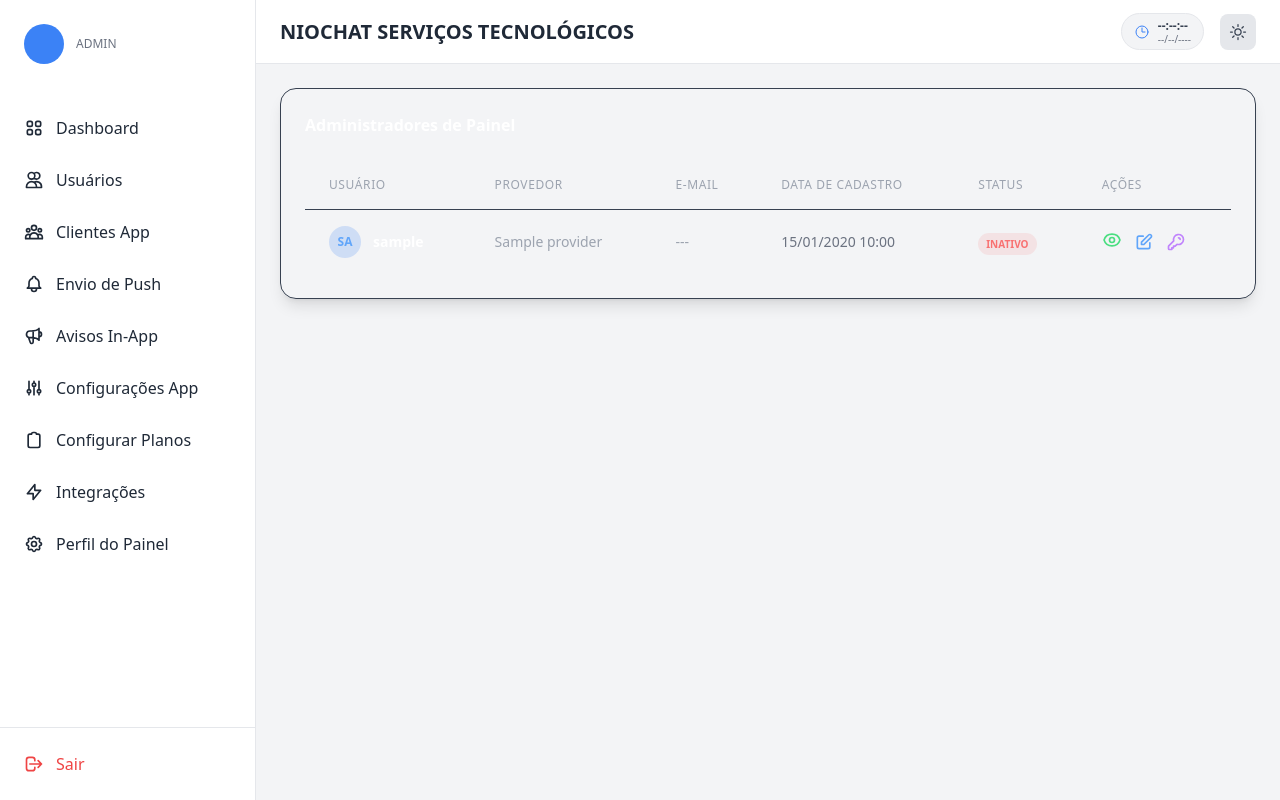
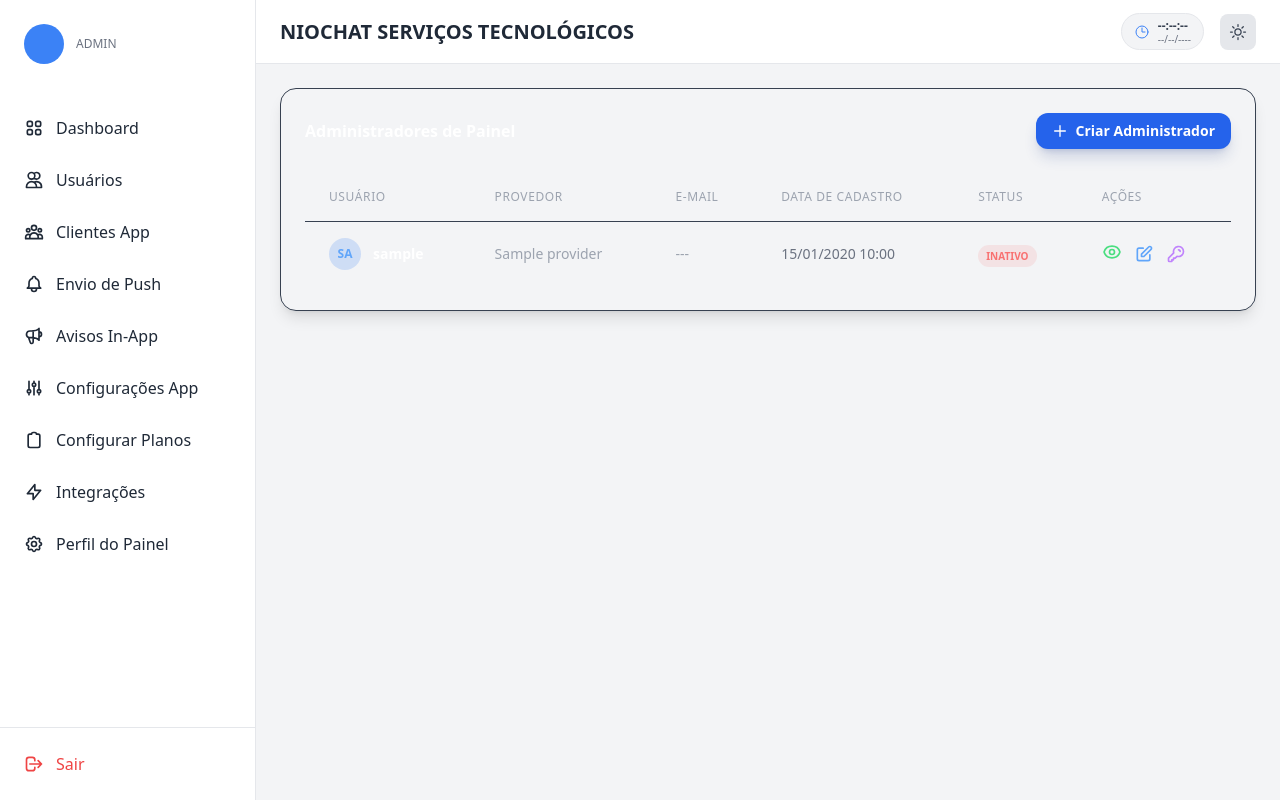
Before and after one commit to juniorssilvaa/app_provedor, a Django app: template backend/templates/super_admin/users.html in a window 1280 px wide. Run offline with Django 5.2, Linux system fonts and the light colour scheme; the template is opened without the code that fills it: most values are stand-ins (such as "Sample title", 1, 10 or a date in 2020); some libraries are stand-ins or nearby versions.

Commit message:
fix: correct HTML structure for create user modal

```diff
--- a/backend/templates/super_admin/users.html
+++ b/backend/templates/super_admin/users.html
@@ -2,6 +2,7 @@
 
 {% block content %}
 <div class="glass-panel rounded-2xl p-6 border border-gray-700 shadow-lg" x-data="{
+    showCreateModal: false,
     showEditModal: false,
     showPasswordModal: false,
     currentUser: { id: '', username: '', email: '' },
@@ -16,6 +17,13 @@
 }">
     <div class="flex justify-between items-center mb-6">
         <h3 class="text-base font-bold text-white">Administradores de Painel</h3>
+        <button @click="showCreateModal = true"
+            class="flex items-center space-x-2 bg-blue-600 hover:bg-blue-700 text-white px-4 py-2 rounded-xl text-sm font-bold shadow-lg shadow-blue-900/20 transition-all">
+            <svg class="w-4 h-4" fill="none" stroke="currentColor" viewBox="0 0 24 24">
+                <path stroke-linecap="round" stroke-linejoin="round" stroke-width="2" d="M12 4v16m8-8H4" />
+            </svg>
+            <span>Criar Administrador</span>
+        </button>
     </div>
     <div class="overflow-x-auto">
         <table class="w-full text-left">
@@ -196,5 +204,64 @@
             </form>
         </div>
     </div>
+
+    <!-- Create Modal -->
+    <div x-show="showCreateModal"
+        class="fixed inset-0 z-50 flex items-center justify-center p-4 bg-black/60 backdrop-blur-sm" x-cloak
+        @keydown.escape.window="showCreateModal = false">
+        <div class="glass-panel w-full max-w-md rounded-2xl border border-gray-700 shadow-2xl p-6"
+            @click.away="showCreateModal = false" x-transition:enter="transition ease-out duration-300"
+            x-transition:enter-start="opacity-0 scale-95" x-transition:enter-end="opacity-100 scale-100">
+
+            <h3 class="text-xl font-bold text-white mb-6">Criar Administrador</h3>
+
+            <form action="{% url 'super_admin_users' %}" method="POST" class="space-y-4">
+                {% csrf_token %}
+                <input type="hidden" name="action" value="create">
+
+                <div>
+                    <label class="block text-xs font-bold text-gray-400 uppercase tracking-wider mb-2">Nome de
+                        Usuário</label>
+                    <input type="text" name="username" required
+                        class="w-full bg-gray-800 border border-gray-700 rounded-xl p-3 text-white text-sm focus:ring-blue-500 focus:border-blue-500 transition-all">
+                </div>
+
+                <div>
+                    <label class="block text-xs font-bold text-gray-400 uppercase tracking-wider mb-2">E-mail</label>
+                    <input type="email" name="email"
+                        class="w-full bg-gray-800 border border-gray-700 rounded-xl p-3 text-white text-sm focus:ring-blue-500 focus:border-blue-500 transition-all">
+                </div>
+
+                <div>
+                    <label class="block text-xs font-bold text-gray-400 uppercase tracking-wider mb-2">Senha</label>
+                    <input type="password" name="password" required
+                        class="w-full bg-gray-800 border border-gray-700 rounded-xl p-3 text-white text-sm focus:ring-blue-500 focus:border-blue-500 transition-all"
+                        placeholder="Mínimo 8 caracteres">
+                </div>
+
+                <div>
+                    <label class="block text-xs font-bold text-gray-400 uppercase tracking-wider mb-2">Provedor</label>
+                    <select name="provider_id"
+                        class="w-full bg-gray-800 border border-gray-700 rounded-xl p-3 text-white text-sm focus:ring-blue-500 focus:border-blue-500 transition-all">
+                        <option value="">Nenhum (Apenas Super Admin)</option>
+                        {% for provider in providers %}
+                        <option value="{{ provider.pk }}">{{ provider.name }}</option>
+                        {% endfor %}
+                    </select>
+                </div>
+
+                <div class="flex space-x-3 mt-8 pt-4 border-t border-gray-700">
+                    <button type="button" @click="showCreateModal = false"
+                        class="flex-1 px-4 py-2 bg-gray-700 hover:bg-gray-600 text-white text-sm font-bold rounded-lg transition-all">
+                        Cancelar
+                    </button>
+                    <button type="submit"
+                        class="flex-1 px-4 py-2 bg-blue-600 hover:bg-blue-700 text-white text-sm font-bold rounded-lg shadow-lg shadow-blue-900/20 transition-all">
+                        Criar Administrador
+                    </button>
+                </div>
+            </form>
+        </div>
+    </div>
 </div>
 {% endblock %}
```
Also changed, not shown: backend/core/views.py (+28 -1 lines).
